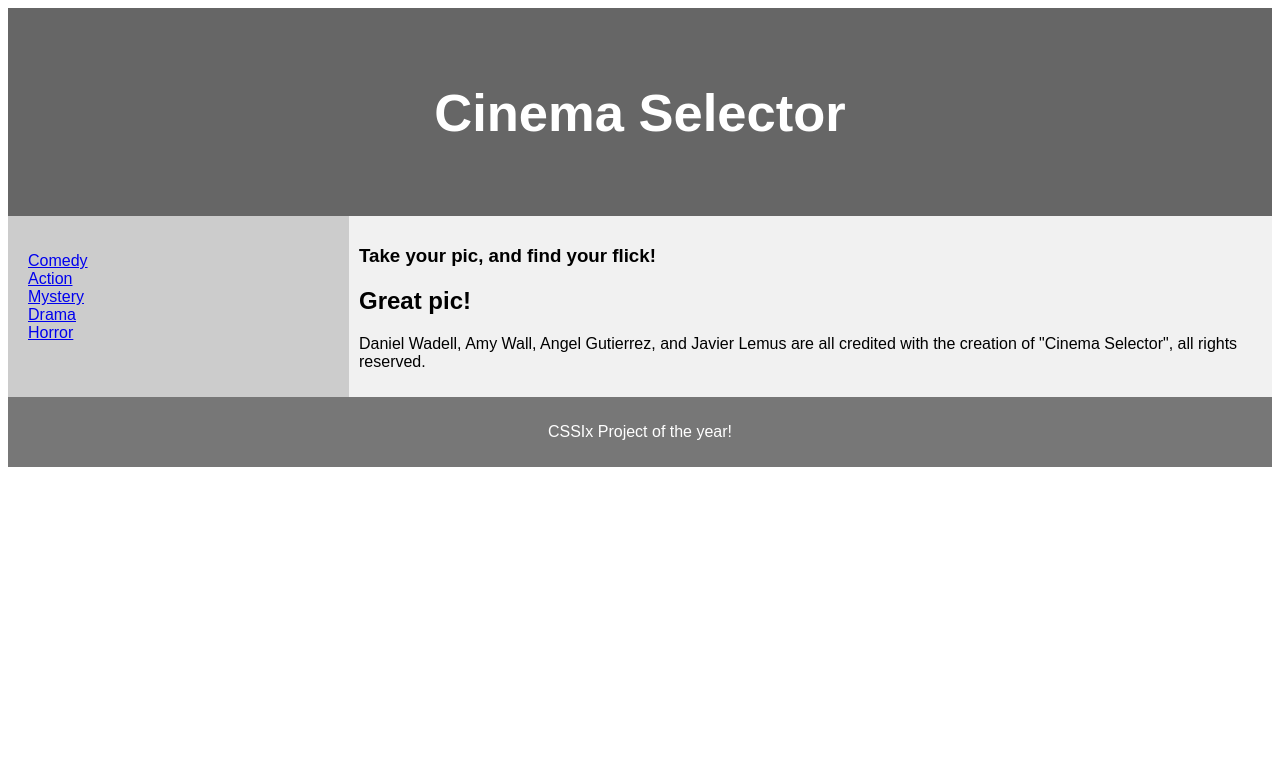
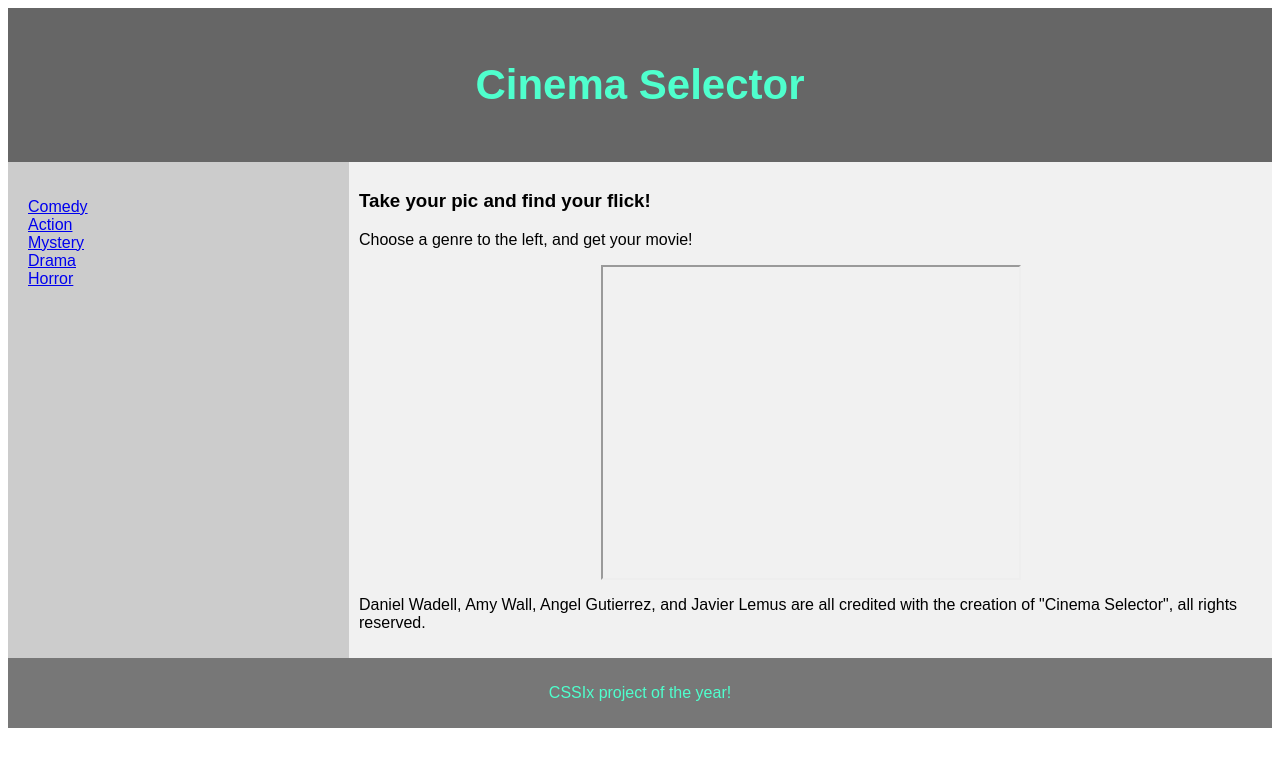
Before and after one commit to DanielWadell/cinema_selector, a Python web app: template templates/welcome.html in a window 1280 px wide. Shown: the top 767 px of the page. Run offline with Jinja, Linux system fonts and the light colour scheme; the template is opened without the code that fills it, so the values that code supplies are empty.

Commit message:
fixed welcome

```diff
--- a/templates/welcome.html
+++ b/templates/welcome.html
@@ -16,10 +16,10 @@
 /* Style the header */
 header {
     background-color: #666;
-    padding: 30px;
+    padding: 18px;
     text-align: center;
-    font-size: 35px;
-    color: white;
+    font-size: 28px;
+    color: #4FFFCD;
 }
 
 /* Container for flexboxes */
@@ -57,13 +57,15 @@
     background-color: #777;
     padding: 10px;
     text-align: center;
-    color: white;
+    color: #4FFFCD;
 }
 
-/* Center the video */
-center {
-
-}
+/*center the video*/
+iframe {
+    display: block;
+    margin-left: auto;
+    margin-right: auto;
+  }
 
 /* Responsive layout - makes the menu and the content (inside the section) sit on top of each other instead of next to each other */
 @media (max-width: 600px) {
@@ -92,14 +94,19 @@
   </nav>
 
   <article>
-    <h1>Take your pic, and find your flick!</h1>
-    <h2>Great pic!</h2>
+    <h1 h1>Take your pic and find your flick! </h1>
+    <p>Choose a genre to the left, and get your movie!</p>
+
+<iframe width="420" height="315"
+src="{{movie_trailer}}">
+</iframe>
+
     <p>Daniel Wadell, Amy Wall, Angel Gutierrez, and Javier Lemus are all credited with the creation of "Cinema Selector", all rights reserved.</p>
   </article>
 </section>
 
 <footer>
-  <p>CSSIx Project of the year!</p>
+  <p>CSSIx project of the year!</p>
 </footer>
 
 </body>
```
